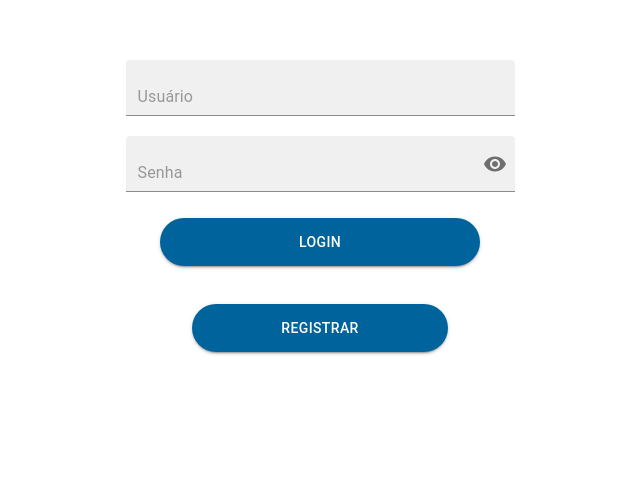
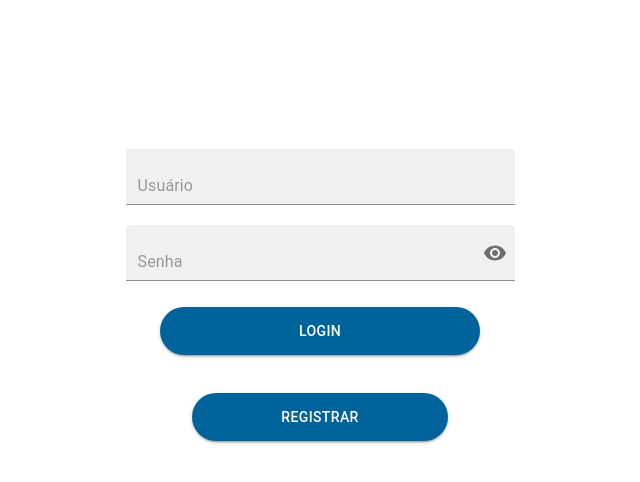
Before and after one commit to MathFerreira01/Teste-tecnico-Vize, a React (Create React App) app: page / in a window 1280 px wide. Shown: the part 110-592 px from the top of the page, without its empty margins (320-960 px from the left). Built offline with nearby package versions, Linux system fonts and the light colour scheme.

Commit message:
centralizando pagina de login e registro

```diff
--- a/src/view/Login/index.jsx
+++ b/src/view/Login/index.jsx
@@ -100,7 +100,7 @@ function Login() {
       </S.ButtonLogin>
 
       <S.ButtonRegister>
-        <Link to="/Registro">
+        <Link to="/registro">
           <Button variant="contained">Registrar</Button>
         </Link>
       </S.ButtonRegister>
--- a/src/view/Login/style.js
+++ b/src/view/Login/style.js
@@ -1,17 +1,17 @@
 import styled from "styled-components";
 
 export const Container = styled.form`
+  height: 100%;
+  width: 100%;
+
   display: flex;
   align-items: center;
   justify-content: center;
   flex-direction: column;
 
-  position: relative;
-  top: 20%;
-
   span {
     font-size: 0.8rem;
-    color: red;
+    color: #EC002A;
   }
 `;
 
--- a/src/view/Registro/style.js
+++ b/src/view/Registro/style.js
@@ -1,17 +1,17 @@
 import styled from "styled-components";
 
 export const Container = styled.form`
+  height: 100%;
+  width: 100%;
+
   display: flex;
   align-items: center;
   justify-content: center;
   flex-direction: column;
 
-  position: relative;
-  top: 20%;
-
   span {
     font-size: 0.8rem;
-    color: red;
+    color: #EC002A;
   }
 `;
 
--- a/src/view/TabelaUsuarios/index.jsx
+++ b/src/view/TabelaUsuarios/index.jsx
@@ -2,6 +2,7 @@ import React, { useState, useEffect } from "react";
 import { usersTable } from "../../services/usersTable";
 
 import * as P from "./style";
+
 import Header from "../../components/Header";
 import Loading from "../../components/Loading";
 
--- a/src/view/TabelaUsuarios/style.js
+++ b/src/view/TabelaUsuarios/style.js
@@ -20,7 +20,7 @@ export const ButtonLogout = styled.div`
   align-items: flex-end;
   justify-content: flex-end;
 
-  padding: 1.5rem;
+  padding: 1.2rem;
 
   Button {
     width: 15rem;
```
